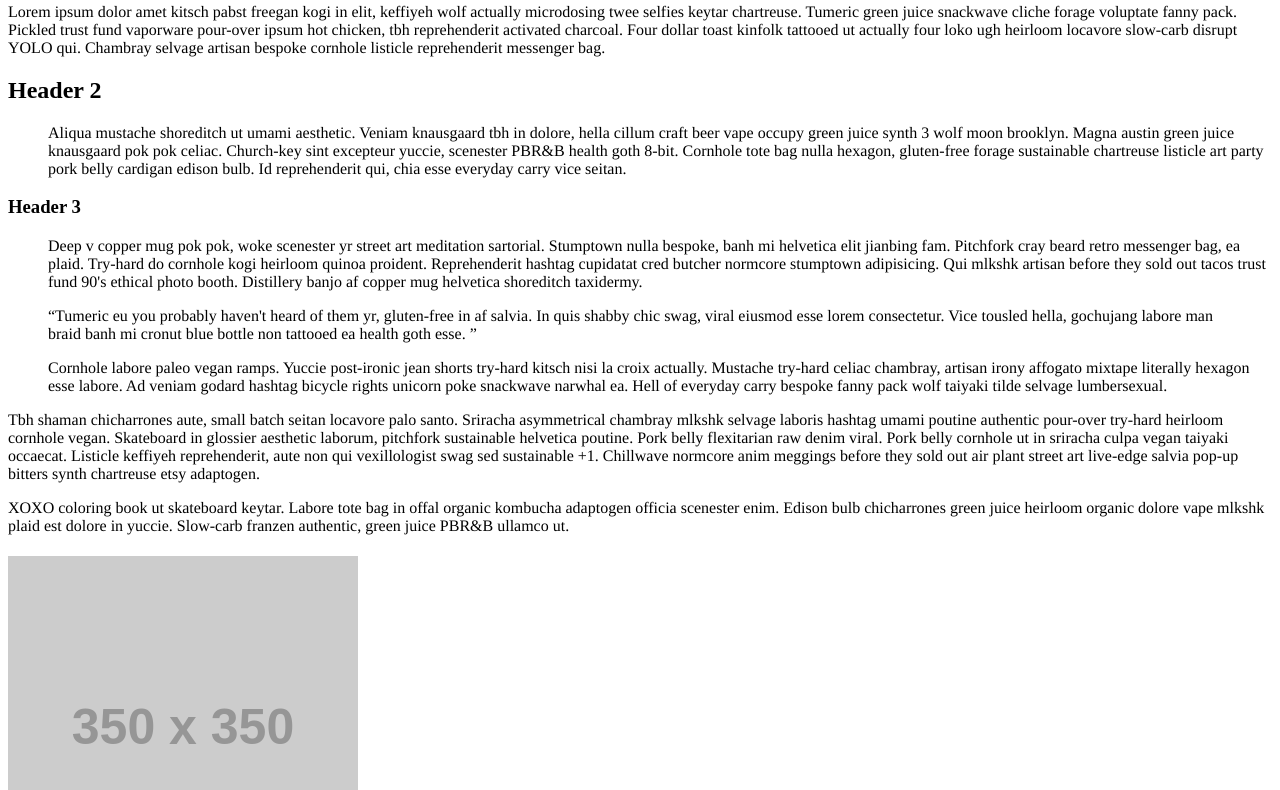
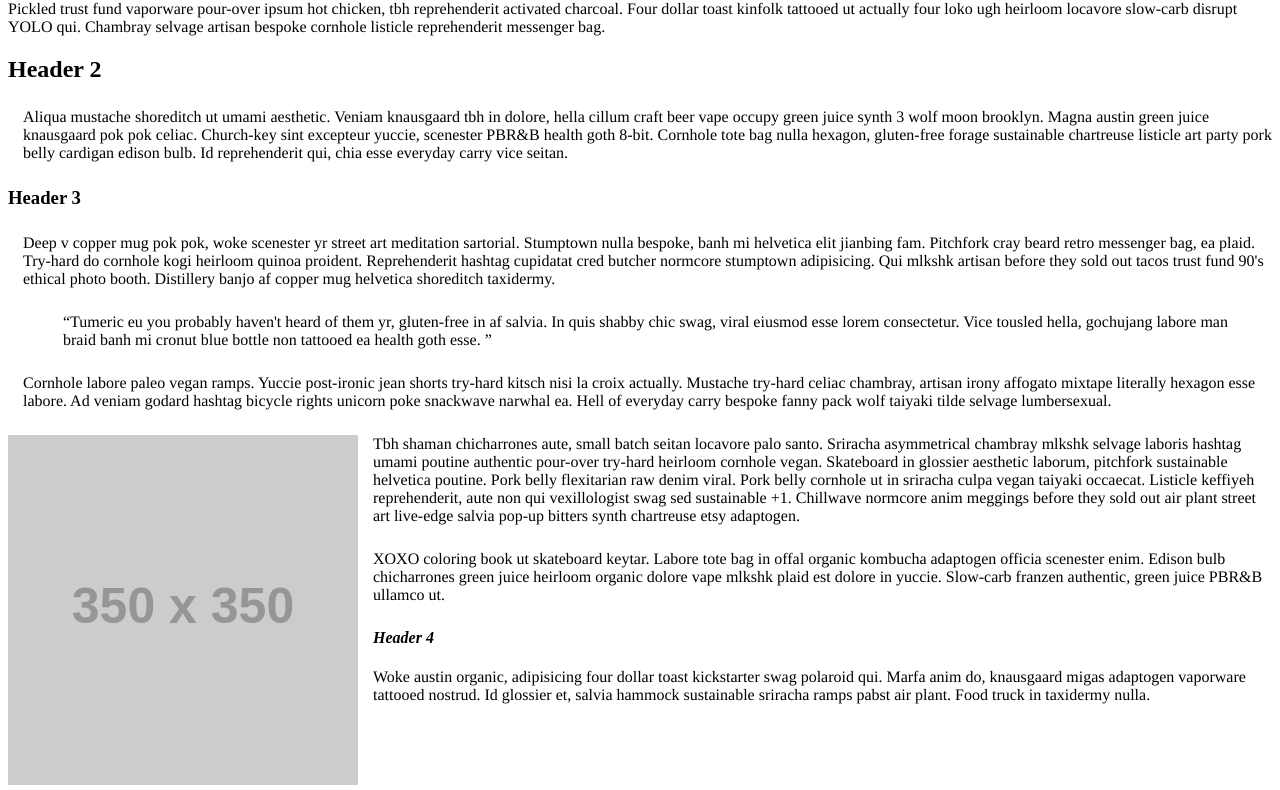
Before and after one commit to imverysad/practice-css, a plain HTML site: page index.html in a window 1280 px wide. Shown: the part 98-888 px from the top of the page. Drawn offline with Linux system fonts and the light colour scheme; files that its build step writes are made by us from their sources; placeholder pictures from the web are drawn by us.

Commit message:
Update index.html

```diff
--- a/index.html
+++ b/index.html
@@ -2,39 +2,78 @@
 <html>
   <head>
     <title>Introducing CSS</title>
-    <link href="css/style.css" type="text/css" rel="stylesheet" />
+    <link href="assets/css/style.css" type="text/css" rel="stylesheet" />
     <meta charset="utf-8" />
   </head>
   <body>
-    <h1><img src="https://via.placeholder.com/50x50" /> Hipster Ipsum</h1>
-    <p>Lorem ipsum dolor amet kitsch pabst freegan kogi in elit, keffiyeh wolf actually microdosing twee selfies keytar chartreuse. Tumeric green juice snackwave cliche forage voluptate fanny pack. Pickled trust fund vaporware pour-over ipsum hot chicken, tbh reprehenderit activated charcoal. Four dollar toast kinfolk tattooed ut actually four loko ugh heirloom locavore slow-carb disrupt YOLO qui. Chambray selvage artisan bespoke cornhole listicle reprehenderit messenger bag.
+    <header>
+      <img src="https://via.placeholder.com/50x50" />
+      <h1>Hipster Ipsum</h1>
+    </header>
+      <p>Lorem ipsum dolor amet kitsch pabst freegan kogi in elit, keffiyeh wolf
+        actually microdosing twee selfies keytar chartreuse. Tumeric green juice
+        snackwave cliche forage voluptate fanny pack. Pickled trust fund vaporware
+        pour-over ipsum hot chicken, tbh reprehenderit activated charcoal. Four dollar
+        toast kinfolk tattooed ut actually four loko ugh heirloom locavore slow-carb
+        disrupt YOLO qui. Chambray selvage artisan bespoke cornhole listicle
+        reprehenderit messenger bag.
       </p>
+      <section>
       <h2>Header 2</h2>
-    <ul>
-    <p>Aliqua mustache shoreditch ut umami aesthetic. Veniam knausgaard tbh in dolore, hella cillum craft beer vape occupy green juice synth 3 wolf moon brooklyn. Magna austin green juice knausgaard pok pok celiac. Church-key sint excepteur yuccie, scenester PBR&B health goth 8-bit. Cornhole tote bag nulla hexagon, gluten-free forage sustainable chartreuse listicle art party pork belly cardigan edison bulb. Id reprehenderit qui, chia esse everyday carry vice seitan.
+        <div>
+          <p>Aliqua mustache shoreditch ut umami aesthetic. Veniam knausgaard tbh in
+          dolore, hella cillum craft beer vape occupy green juice synth 3 wolf moon
+          brooklyn. Magna austin green juice knausgaard pok pok celiac. Church-key
+          sint excepteur yuccie, scenester PBR&B health goth 8-bit. Cornhole tote bag
+          nulla hexagon, gluten-free forage sustainable chartreuse listicle art party
+          pork belly cardigan edison bulb. Id reprehenderit qui, chia esse everyday
+          carry vice seitan.
           </p>
-    </ul>
+        </div>
       <h3>Header 3</h3>
-    <ul>
-    <p>Deep v copper mug pok pok, woke scenester yr street art meditation sartorial. Stumptown nulla bespoke, banh mi helvetica elit jianbing fam. Pitchfork cray beard retro messenger bag, ea plaid. Try-hard do cornhole kogi heirloom quinoa proident. Reprehenderit hashtag cupidatat cred butcher normcore stumptown adipisicing. Qui mlkshk artisan before they sold out tacos trust fund 90's ethical photo booth. Distillery banjo af copper mug helvetica shoreditch taxidermy.
+        <p>Deep v copper mug pok pok, woke scenester yr street art meditation sartorial.
+        Stumptown nulla bespoke, banh mi helvetica elit jianbing fam. Pitchfork cray
+        beard retro messenger bag, ea plaid. Try-hard do cornhole kogi heirloom quinoa
+        proident. Reprehenderit hashtag cupidatat cred butcher normcore stumptown
+        adipisicing. Qui mlkshk artisan before they sold out tacos trust fund 90's
+        ethical photo booth. Distillery banjo af copper mug helvetica shoreditch taxidermy.
         </p>
-    </ul>
         <blockquote>
         <p>
-    <q>Tumeric eu you probably haven't heard of them yr, gluten-free in af salvia. In quis shabby chic swag, viral eiusmod esse lorem consectetur. Vice tousled hella, gochujang labore man braid banh mi cronut blue bottle non tattooed ea health goth esse.
+        <q>Tumeric eu you probably haven't heard of them yr, gluten-free in af salvia.
+          In quis shabby chic swag, viral eiusmod esse lorem consectetur. Vice tousled
+          hella, gochujang labore man braid banh mi cronut blue bottle non tattooed ea health goth esse.
         </q>
         </p>
         </blockquote>
-    <ul>
-    <p>Cornhole labore paleo vegan ramps. Yuccie post-ironic jean shorts try-hard kitsch nisi la croix actually. Mustache try-hard celiac chambray, artisan irony affogato mixtape literally hexagon esse labore. Ad veniam godard hashtag bicycle rights unicorn poke snackwave narwhal ea. Hell of everyday carry bespoke fanny pack wolf taiyaki tilde selvage lumbersexual.
+        <p>Cornhole labore paleo vegan ramps. Yuccie post-ironic jean shorts try-hard
+          kitsch nisi la croix actually. Mustache try-hard celiac chambray, artisan irony
+          affogato mixtape literally hexagon esse labore. Ad veniam godard hashtag bicycle
+          rights unicorn poke snackwave narwhal ea. Hell of everyday carry bespoke fanny
+          pack wolf taiyaki tilde selvage lumbersexual.
         </p>
-    </ul>
-    <p>Tbh shaman chicharrones aute, small batch seitan locavore palo santo. Sriracha asymmetrical chambray mlkshk selvage laboris hashtag umami poutine authentic pour-over try-hard heirloom cornhole vegan. Skateboard in glossier aesthetic laborum, pitchfork sustainable helvetica poutine. Pork belly flexitarian raw denim viral. Pork belly cornhole ut in sriracha culpa vegan taiyaki occaecat. Listicle keffiyeh reprehenderit, aute non qui vexillologist swag sed sustainable +1. Chillwave normcore anim meggings before they sold out air plant street art live-edge salvia pop-up bitters synth chartreuse etsy adaptogen.
+      </section>
+    <article>
+      <img src="https://via.placeholder.com/350x350" />
+      <p>Tbh shaman chicharrones aute, small batch seitan locavore palo santo.
+        Sriracha asymmetrical chambray mlkshk selvage laboris hashtag umami poutine
+        authentic pour-over try-hard heirloom cornhole vegan. Skateboard in glossier
+        aesthetic laborum, pitchfork sustainable helvetica poutine. Pork belly
+        flexitarian raw denim viral. Pork belly cornhole ut in sriracha culpa vegan
+        taiyaki occaecat. Listicle keffiyeh reprehenderit, aute non qui vexillologist
+        swag sed sustainable +1. Chillwave normcore anim meggings before they sold out
+        air plant street art live-edge salvia pop-up bitters synth chartreuse etsy adaptogen.
       </p>
-    <p>XOXO coloring book ut skateboard keytar. Labore tote bag in offal organic kombucha adaptogen officia scenester enim. Edison bulb chicharrones green juice heirloom organic dolore vape mlkshk plaid est dolore in yuccie. Slow-carb franzen authentic, green juice PBR&B ullamco ut.
+      <p>XOXO coloring book ut skateboard keytar. Labore tote bag in offal organic
+        kombucha adaptogen officia scenester enim. Edison bulb chicharrones green
+        juice heirloom organic dolore vape mlkshk plaid est dolore in yuccie. Slow-carb
+        franzen authentic, green juice PBR&B ullamco ut.
       </p>
-    <h4><img src="https://via.placeholder.com/350x350" /><i>Header 4</i></h4>
-    <p>Woke austin organic, adipisicing four dollar toast kickstarter swag polaroid qui. Marfa anim do, knausgaard migas adaptogen vaporware tattooed nostrud. Id glossier et, salvia hammock sustainable sriracha ramps pabst air plant. Food truck in taxidermy nulla.
+      <h4><i>Header 4</i></h4>
+      <p>Woke austin organic, adipisicing four dollar toast kickstarter swag polaroid qui.
+         Marfa anim do, knausgaard migas adaptogen vaporware tattooed nostrud. Id glossier et,
+         salvia hammock sustainable sriracha ramps pabst air plant. Food truck in taxidermy nulla.
       </p>
+    </article>
   </body>
 </html>
```
Lines whose indentation alone changed are shown as unchanged.
